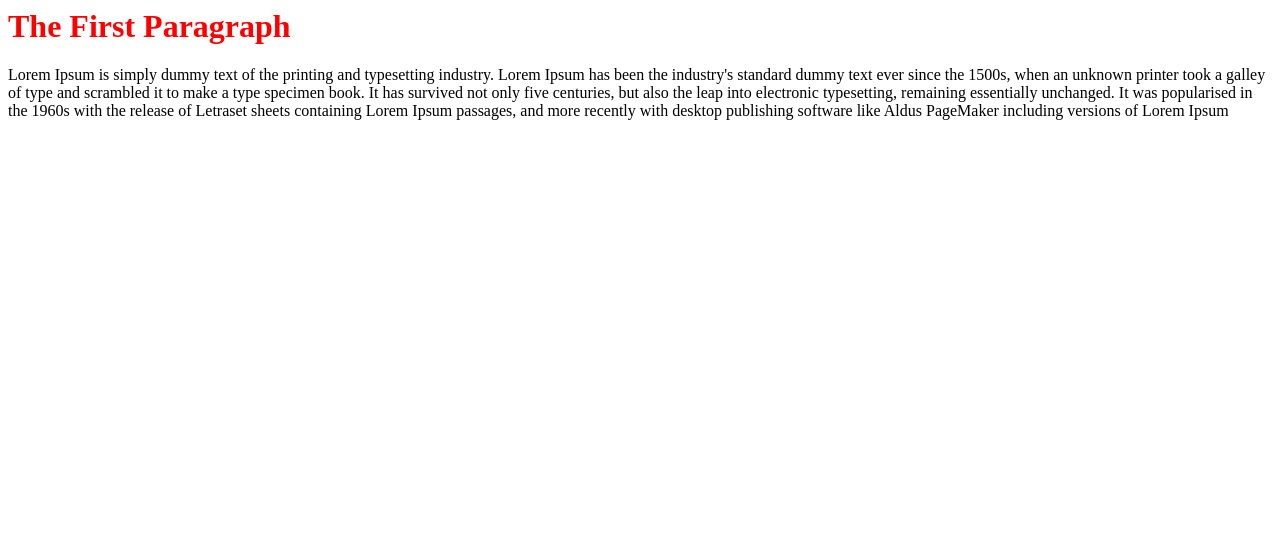
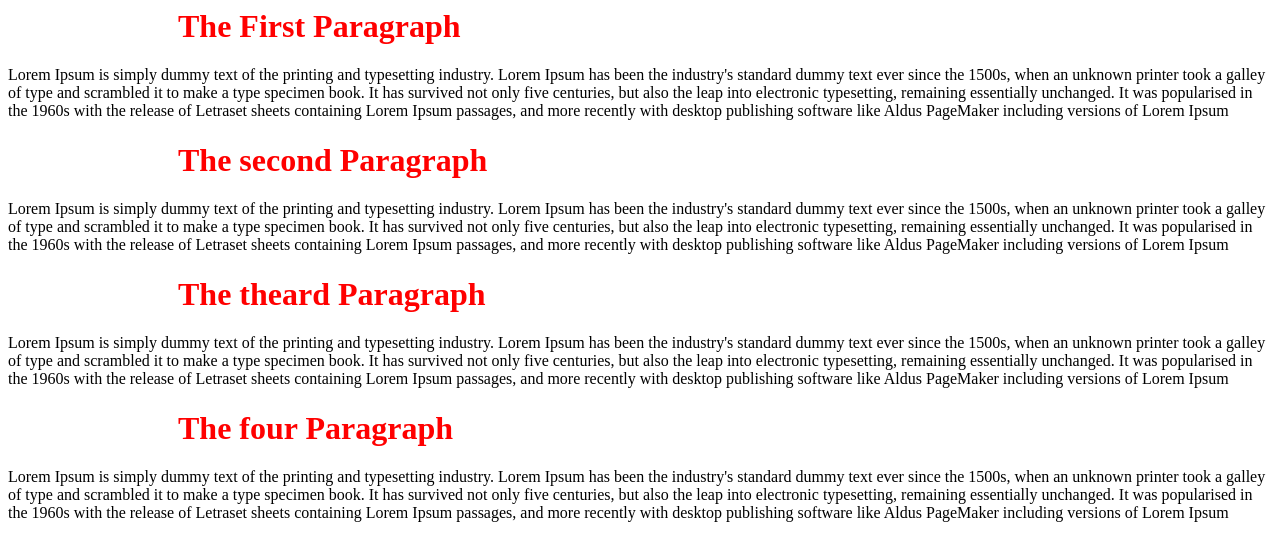
Before and after one commit to Mortuzapc/newfolderrrr, a plain HTML site: page index.html in a window 1280 px wide. Drawn offline with Linux system fonts and the light colour scheme.

Commit message:
update index.html
update index

```diff
--- a/index.html
+++ b/index.html
@@ -2,11 +2,22 @@
 <head>
 <title>hello</title>
 <style>
-	h1{color:red}
+	h1{color:red;padding-left:170px;}
+	p{color:yello;}
 </style>
 </head>
 <body>
 <h1>The First Paragraph</h1>
 <p>Lorem Ipsum is simply dummy text of the printing and typesetting industry. Lorem Ipsum has been the industry's standard dummy text ever since the 1500s, when an unknown printer took a galley of type and scrambled it to make a type specimen book. It has survived not only five centuries, but also the leap into electronic typesetting, remaining essentially unchanged. It was popularised in the 1960s with the release of Letraset sheets containing Lorem Ipsum passages, and more recently with desktop publishing software like Aldus PageMaker including versions of Lorem Ipsum</p>
+
+<h1>The second Paragraph</h1>
+<p>Lorem Ipsum is simply dummy text of the printing and typesetting industry. Lorem Ipsum has been the industry's standard dummy text ever since the 1500s, when an unknown printer took a galley of type and scrambled it to make a type specimen book. It has survived not only five centuries, but also the leap into electronic typesetting, remaining essentially unchanged. It was popularised in the 1960s with the release of Letraset sheets containing Lorem Ipsum passages, and more recently with desktop publishing software like Aldus PageMaker including versions of Lorem Ipsum</p>
+
+<h1>The theard Paragraph</h1>
+<p>Lorem Ipsum is simply dummy text of the printing and typesetting industry. Lorem Ipsum has been the industry's standard dummy text ever since the 1500s, when an unknown printer took a galley of type and scrambled it to make a type specimen book. It has survived not only five centuries, but also the leap into electronic typesetting, remaining essentially unchanged. It was popularised in the 1960s with the release of Letraset sheets containing Lorem Ipsum passages, and more recently with desktop publishing software like Aldus PageMaker including versions of Lorem Ipsum</p>
+
+<h1>The four Paragraph</h1>
+<p>Lorem Ipsum is simply dummy text of the printing and typesetting industry. Lorem Ipsum has been the industry's standard dummy text ever since the 1500s, when an unknown printer took a galley of type and scrambled it to make a type specimen book. It has survived not only five centuries, but also the leap into electronic typesetting, remaining essentially unchanged. It was popularised in the 1960s with the release of Letraset sheets containing Lorem Ipsum passages, and more recently with desktop publishing software like Aldus PageMaker including versions of Lorem Ipsum</p>
+
 </body>
 </html>
```
